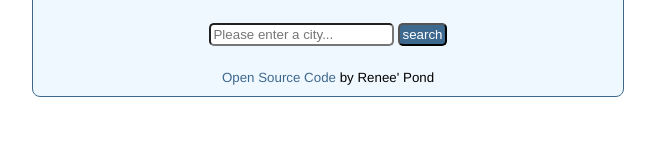
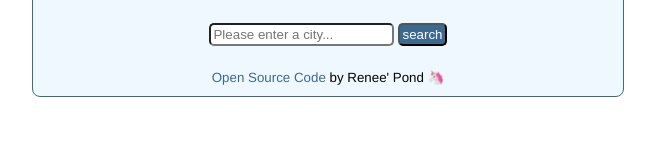
Before and after one commit to renpond/React-Weather-App-HW, a React (Create React App) app: page / in a window 1280 px wide. Shown: the part 129-289 px from the top of the page, without its empty margins (312-967 px from the left). Built offline with nearby package versions, Linux system fonts and the light colour scheme.

Commit message:
Fixed netlify issue & added emoji to to commit

```diff
--- a/src/Footer.js
+++ b/src/Footer.js
@@ -13,7 +13,7 @@ export default function Footer() {
       >
         Open Source Code
       </a>{" "}
-      by Renee' Pond
+      by Renee' Pond 🦄
     </small>
   );
 }
```
